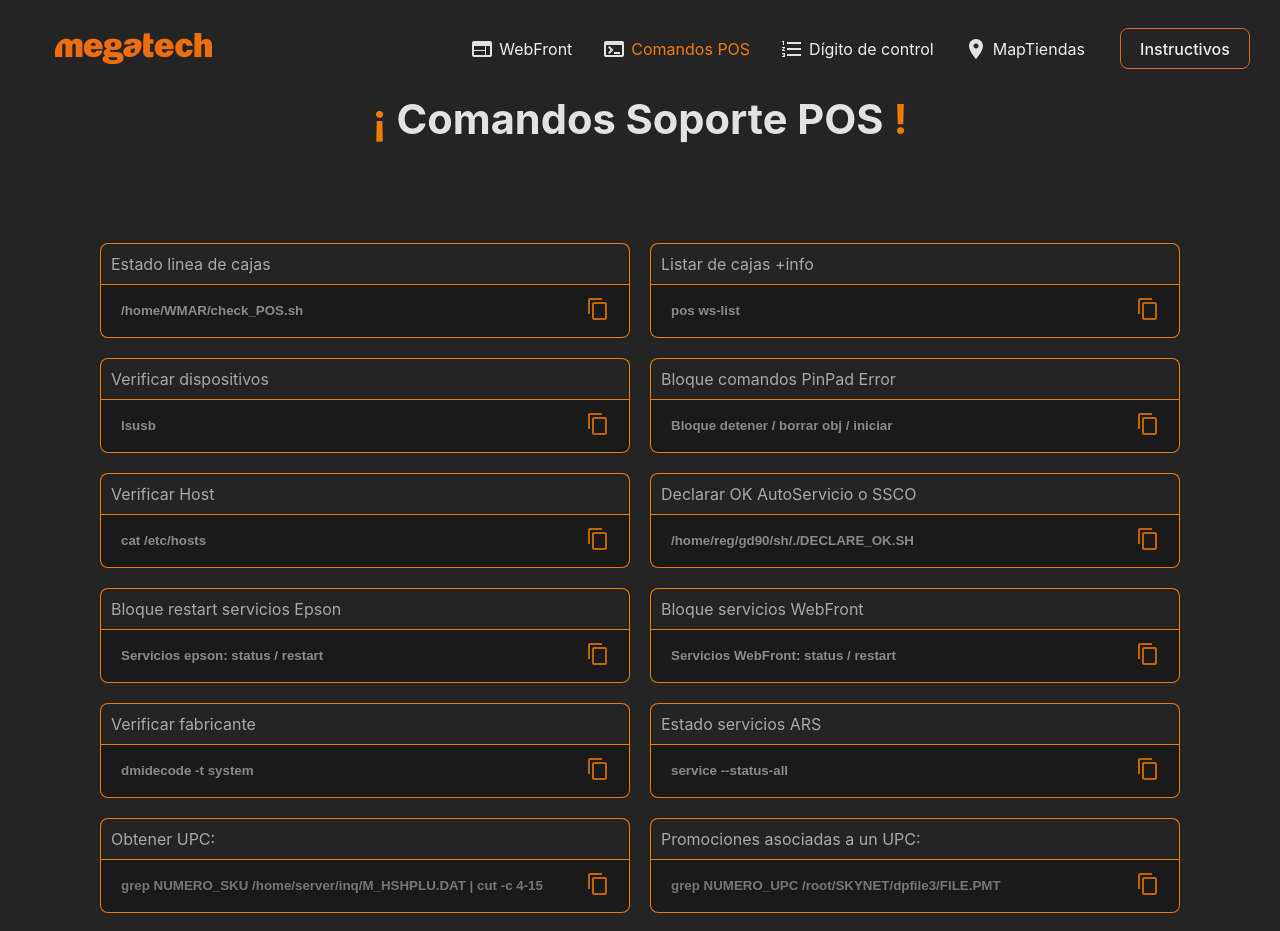
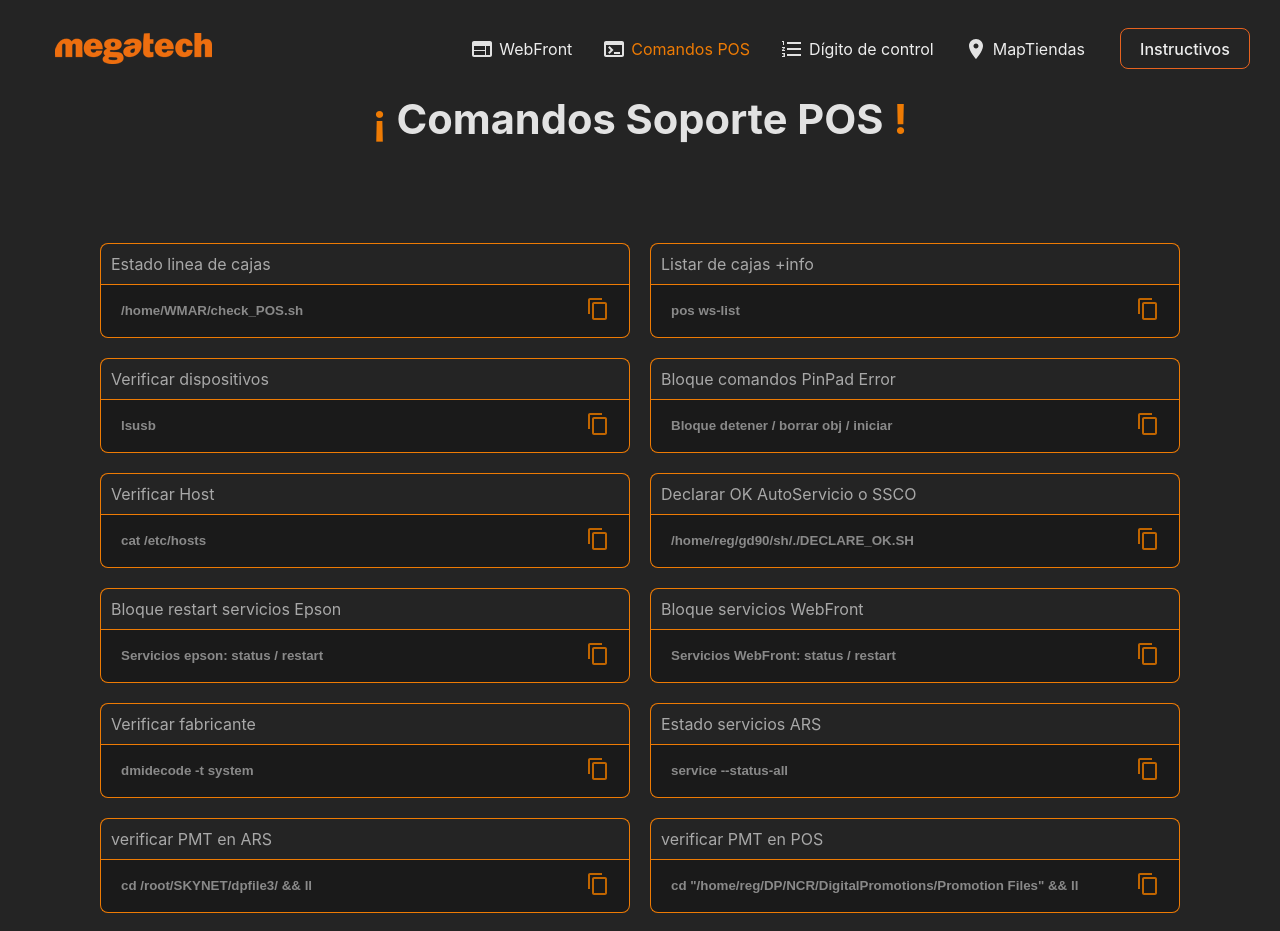
Before and after one commit to jlchurruarin/WebFrontTiendas, a React (Vite) app: page /commands in a window 1280 px wide. Shown: the top 931 px of the page. Built offline with nearby package versions, Linux system fonts and the light colour scheme.

Commit message:
agregamos verificaciones de PTM

```diff
--- a/src/components/Comandos/Comandos.jsx
+++ b/src/components/Comandos/Comandos.jsx
@@ -68,7 +68,7 @@ function Comandos() {
     "/home/WMAR/check_POS.sh", "lsusb", "cat /etc/hosts", "/home/reg/gd90/sh/./DECLARE_OK.SH",
     "service epson_devicecontrollogserviced status\nservice epson_pcsvcd status\nservice epson_pcsvcd restart\nservice epson_devicecontrollogserviced restart\n",
     "service Wildfly status\nservice Wildfly restart\nservice ArsPluMnt status\nservice ArsPluMnt restart\nservice POSServerRest status\nservice POSServerRest restart\nservice UserWatcher status\nservice UserWatcher restart",
-    "dmidecode -t system", "service --status-all","pos ws-list"]
+    "dmidecode -t system", "service --status-all","pos ws-list","cd /root/SKYNET/dpfile3/ && ll",'cd "/home/reg/DP/NCR/DigitalPromotions/Promotion Files" && ll']
   useEffect(() => {
     const timer = setTimeout(() => {
       setloading(false);
@@ -180,6 +180,24 @@ function Comandos() {
             </div>
           </div>
           <div className='divCard'>
+            <p className='nameComando'>verificar PMT en ARS</p>
+            <div className="card">
+              <input disabled className='textInput' value={comandos[10]}></input>
+              <button className='btnCopy' onClick={() => copy(comandos[10])} title="copy">
+                <ContentCopyIcon sx={{ color: "#c06500" }} />
+              </button>
+            </div>
+          </div>
+          <div className='divCard'>
+            <p className='nameComando'>verificar PMT en POS</p>
+            <div className="card">
+              <input disabled className='textInput' value={comandos[11]}></input>
+              <button className='btnCopy' onClick={() => copy(comandos[11])} title="copy">
+                <ContentCopyIcon sx={{ color: "#c06500" }} />
+              </button>
+            </div>
+          </div>
+          <div className='divCard'>
             <p className='nameComando'>Obtener UPC:</p>
             <div className="card">
               <input className='textInput' placeholder='grep NUMERO_SKU /home/server/inq/M_HSHPLU.DAT | cut -c 4-15' onChange={handleChange}></input>
--- a/src/utils/utils.js
+++ b/src/utils/utils.js
@@ -97,7 +97,14 @@ const tiendas = {"1002":"29.160.1.252",
           Object.keys(tiendas).forEach((clave) => {
               if (clave === text) {
                   const valor = tiendas[clave];
-                  window.open(`https://${valor}:8443/WebFrontBase/~./core/login.zul`);
+                  // Abrir una nueva ventana o pestaña
+  var nuevaVentana = window.open(`https://${valor}:8443/WebFrontBase/~./core/login.zul`, '_blank');
+
+  // Esperar a que la ventana se abra completamente
+  nuevaVentana.onload = function() {
+    // Enviar credenciales a la ventana o pestaña abierta
+    nuevaVentana.postMessage({ username: 9999, password: 1111 }, `https://${valor}:8443/WebFrontBase/~./core/login.zul`);
+  };
               }
           });
         }
```
